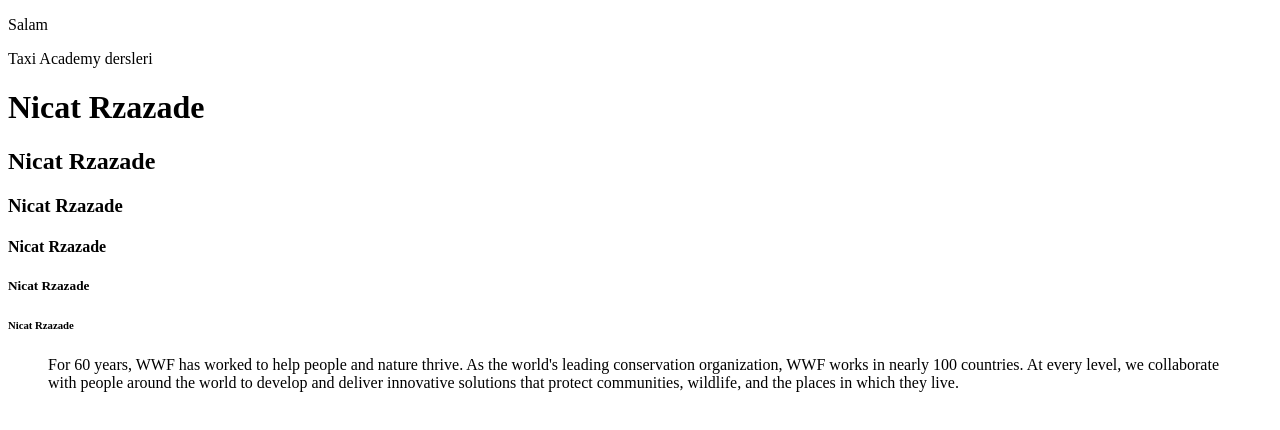
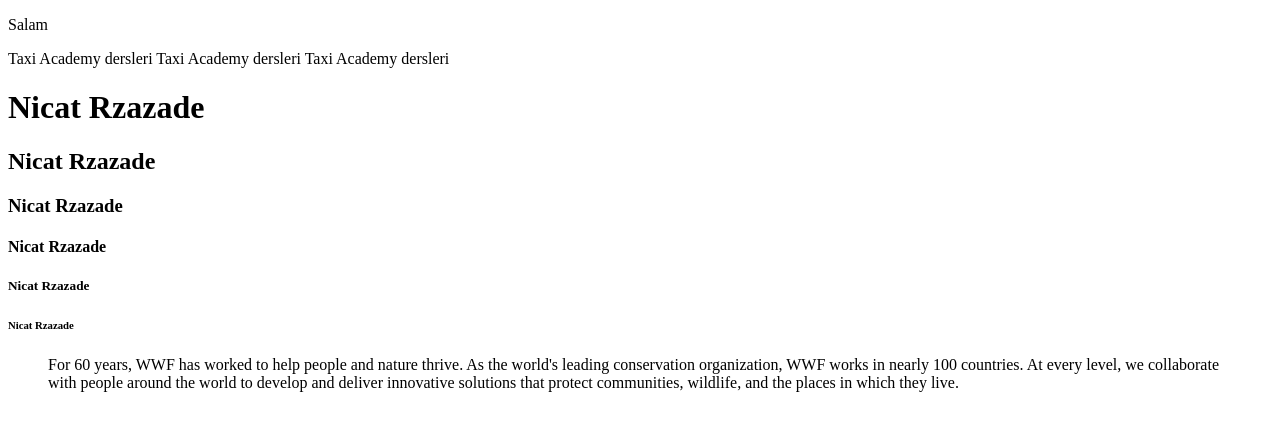
Before and after one commit to Dunyafm/Githubabout, a plain HTML site: page Githubfirst/index.html in a window 1280 px wide. Drawn offline with Linux system fonts and the light colour scheme.

Commit message:
add span

```diff
--- a/Githubfirst/index.html
+++ b/Githubfirst/index.html
@@ -10,6 +10,10 @@
 
 <body>
     <p>Salam</p>
+
+    <span>Taxi Academy dersleri</span>
+
+    <span>Taxi Academy dersleri</span>
 
     <span>Taxi Academy dersleri</span>
     <h1>Nicat Rzazade</h1>
```
